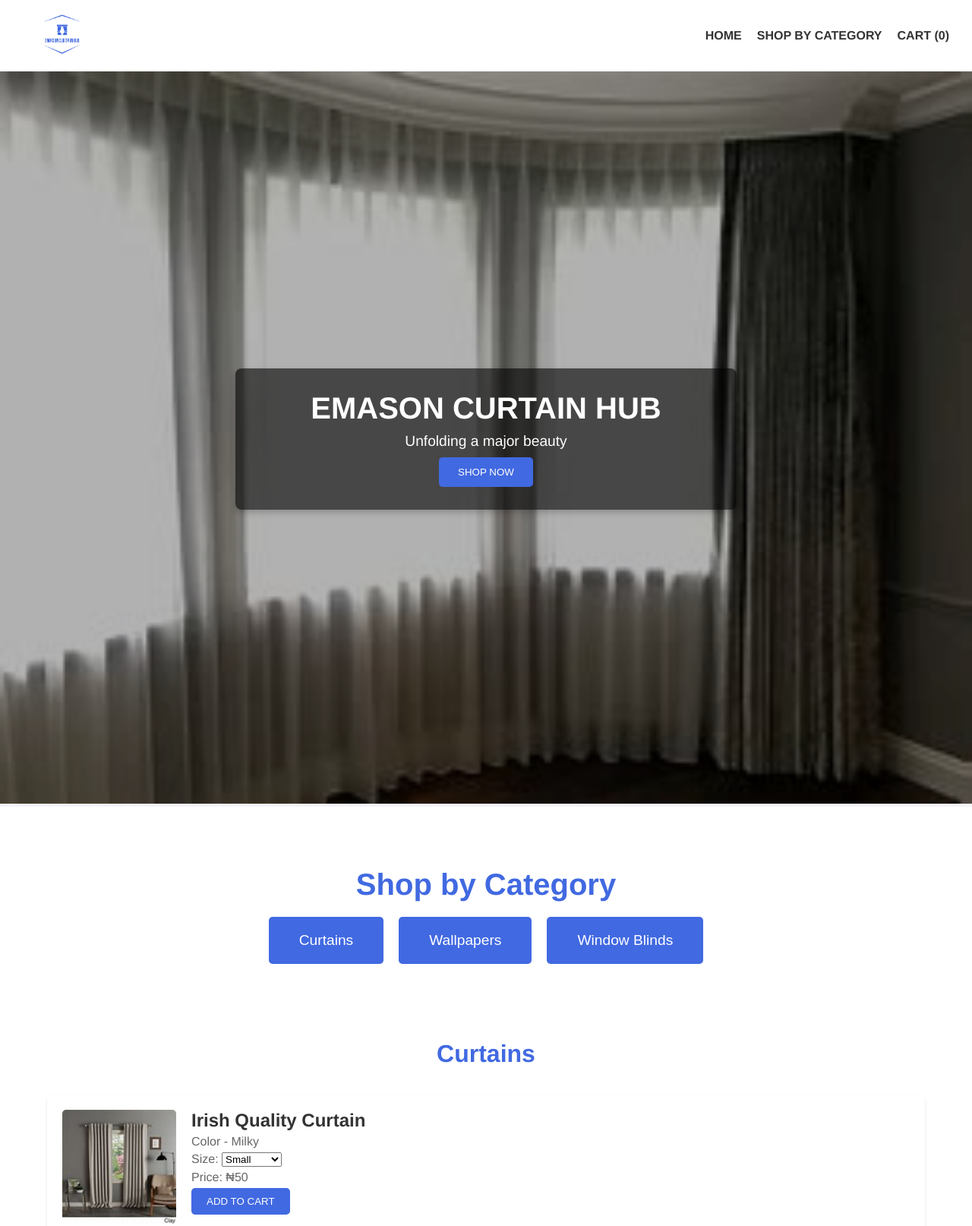
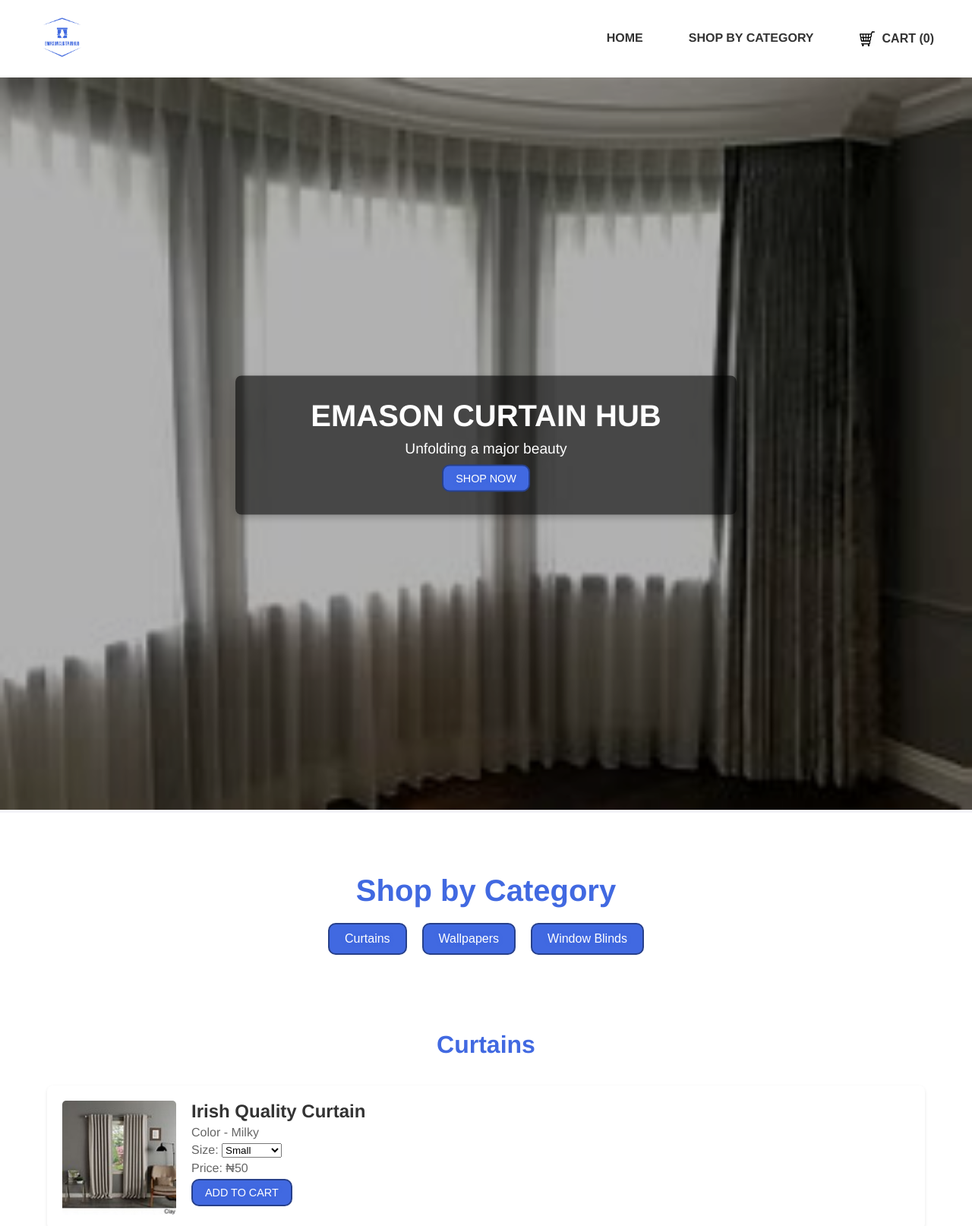
Before and after one commit to OZOUMEEMMANUEL/EMASON-HUB, a plain HTML site: page index.html in a window 1280 px wide. Shown: the top 1614 px of the page at 76% size. Drawn offline with Linux system fonts and the light colour scheme.

Commit message:
refactor cart button implementation and enhance button styles for consistency

```diff
--- a/index.html
+++ b/index.html
@@ -15,7 +15,12 @@
             <ul>
                 <li><a href="#home">HOME</a></li>
                 <li><a href="#catalog">SHOP BY CATEGORY</a></li>
-                <li><a href="#cart">CART (<span id="cart-count">0</span>)</a></li>
+                <li>
+                    <button class="cart-button" onclick="location.href='#cart'">
+                        <img src="images/cart.png" alt="Cart">
+                        CART (<span id="cart-count">0</span>)
+                    </button>
+                </li>
             </ul>
         </nav>
     </header>
@@ -235,9 +240,9 @@
 
         function showCategory(categoryId) {
             document.querySelectorAll('.products').forEach(section => {
-                section.style.display = 'none';
+                section.classList.add('hidden');
             });
-            document.getElementById(categoryId).style.display = 'block';
+            document.getElementById(categoryId).classList.remove('hidden');
         }
     </script>
 </body>
--- a/style.css
+++ b/style.css
@@ -31,15 +31,32 @@
     display: inline;
 }
 
-nav ul li a {
+nav ul li a,
+.cart-button {
     text-decoration: none;
     color: #333;
     font-weight: bold;
     transition: color 0.3s;
+    background: none;
+    border: none;
+    padding: 10px 20px;
+    cursor: pointer;
+    border-radius: 5px;
+    font-size: 1em;
+    display: flex;
+    align-items: center;
+}
+
+.cart-button img {
+    margin-right: 10px;
+    width: 20px;
+    height: 20px;
 }
 
 nav ul li a:hover,
-nav ul li a:active {
+nav ul li a:active,
+.cart-button:hover,
+.cart-button:focus {
     color: #4169e1; /* Royal Blue */
 }
 
@@ -82,15 +99,19 @@
 .hero-text button {
     background: #4169e1; /* Royal Blue */
     color: white;
-    border: none;
-    padding: 12px 25px;
+    border: 2px solid #27408b; /* Darker Royal Blue */
+    padding: 8px 16px; /* Reduced padding */
     cursor: pointer;
-    border-radius: 5px;
-    transition: background 0.3s;
+    border-radius: 10px;
+    font-size: 0.9em; /* Reduced font size */
+    transition: background 0.3s, transform 0.3s, box-shadow 0.3s;
+    text-shadow: 0 0 5px rgba(65, 105, 225, 0.5);
 }
 
 .hero-text button:hover {
     background: #27408b; /* Darker Royal Blue */
+    transform: scale(1.1);
+    box-shadow: 0 0 15px rgba(65, 105, 225, 0.7);
 }
 
 @media (max-width: 768px) {
@@ -170,15 +191,19 @@
 .product button {
     background: #4169e1; /* Royal Blue */
     color: white;
-    border: none;
-    padding: 10px 20px;
+    border: 2px solid #27408b; /* Darker Royal Blue */
+    padding: 8px 16px; /* Reduced padding */
     cursor: pointer;
-    border-radius: 5px;
-    transition: background 0.3s;
+    border-radius: 10px;
+    font-size: 0.9em; /* Reduced font size */
+    transition: background 0.3s, transform 0.3s, box-shadow 0.3s;
+    text-shadow: 0 0 5px rgba(65, 105, 225, 0.5);
 }
 
 .product button:hover {
     background: #27408b; /* Darker Royal Blue */
+    transform: scale(1.1);
+    box-shadow: 0 0 15px rgba(65, 105, 225, 0.7);
 }
 
 /* Catalog Section */
@@ -193,21 +218,25 @@
     justify-content: center;
     gap: 20px;
     margin-top: 20px;
+    flex-wrap: wrap;
 }
 
 .categories button {
     background: #4169e1; /* Royal Blue */
     color: white;
-    border: none;
-    padding: 20px 40px;
+    border: 2px solid #27408b; /* Darker Royal Blue */
+    padding: 10px 20px;
     cursor: pointer;
-    border-radius: 5px;
-    font-size: 1.2em;
-    transition: background 0.3s;
+    border-radius: 10px;
+    font-size: 1em;
+    transition: background 0.3s, transform 0.3s, box-shadow 0.3s;
+    text-shadow: 0 0 5px rgba(65, 105, 225, 0.5);
 }
 
 .categories button:hover {
     background: #27408b; /* Darker Royal Blue */
+    transform: scale(1.1);
+    box-shadow: 0 0 15px rgba(65, 105, 225, 0.7);
 }
 
 /* Testimonials */
@@ -272,31 +301,38 @@
 .cart-item button {
     background: #ff4d4d;
     color: white;
-    border: none;
-    padding: 5px 10px;
+    border: 2px solid #cc0000;
+    padding: 8px 16px; /* Reduced padding */
     cursor: pointer;
-    border-radius: 5px;
-    transition: background 0.3s;
+    border-radius: 10px;
+    font-size: 0.9em; /* Reduced font size */
+    transition: background 0.3s, transform 0.3s, box-shadow 0.3s;
+    text-shadow: 0 0 5px rgba(255, 77, 77, 0.5);
 }
 
 .cart-item button:hover {
     background: #cc0000;
+    transform: scale(1.1);
+    box-shadow: 0 0 15px rgba(255, 77, 77, 0.7);
 }
 
 .place-order-button {
     background: #4169e1; /* Royal Blue */
     color: white;
-    border: none;
-    padding: 15px 30px;
+    border: 2px solid #27408b; /* Darker Royal Blue */
+    padding: 8px 16px; /* Reduced padding */
     cursor: pointer;
-    border-radius: 5px;
-    font-size: 1.2em;
+    border-radius: 10px;
+    font-size: 0.9em; /* Reduced font size */
+    transition: background 0.3s, transform 0.3s, box-shadow 0.3s;
+    text-shadow: 0 0 5px rgba(65, 105, 225, 0.5);
     margin-top: 20px;
-    transition: background 0.3s;
 }
 
 .place-order-button:hover {
     background: #27408b; /* Darker Royal Blue */
+    transform: scale(1.1);
+    box-shadow: 0 0 15px rgba(65, 105, 225, 0.7);
 }
 
 /* Footer */
@@ -307,3 +343,27 @@
     color: white;
     font-size: 0.9em;
 }
+
+.cart-button {
+    display: flex;
+    align-items: center;
+    color: #333; /* Default text color */
+    border: none;
+    padding: 10px 20px;
+    cursor: pointer;
+    border-radius: 5px;
+    font-size: 1em;
+    transition: color 0.3s;
+    background: none;
+}
+
+.cart-button img {
+    margin-right: 10px;
+    width: 20px;
+    height: 20px;
+}
+
+.cart-button:hover,
+.cart-button:focus {
+    color: #27408b; /* Darker Royal Blue */
+}
```
Also changed, not shown: images/cart.png (added).
